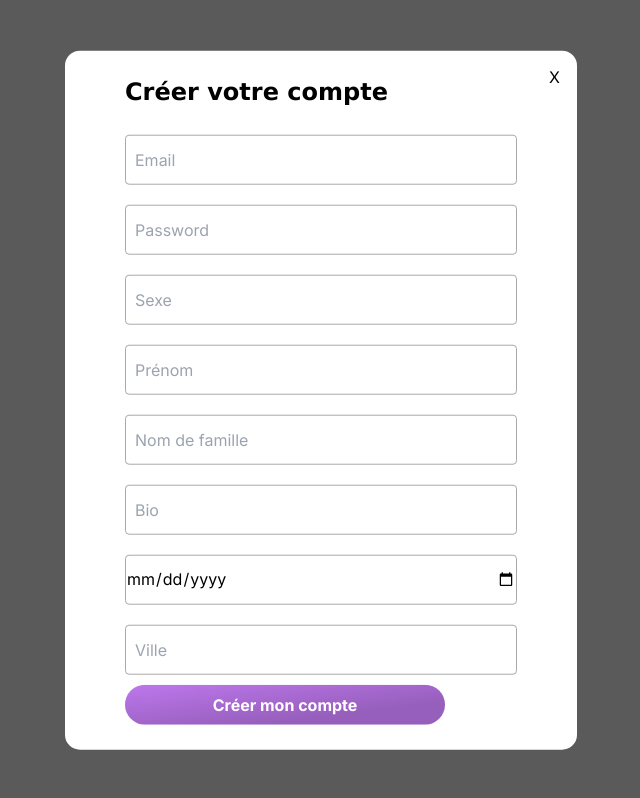
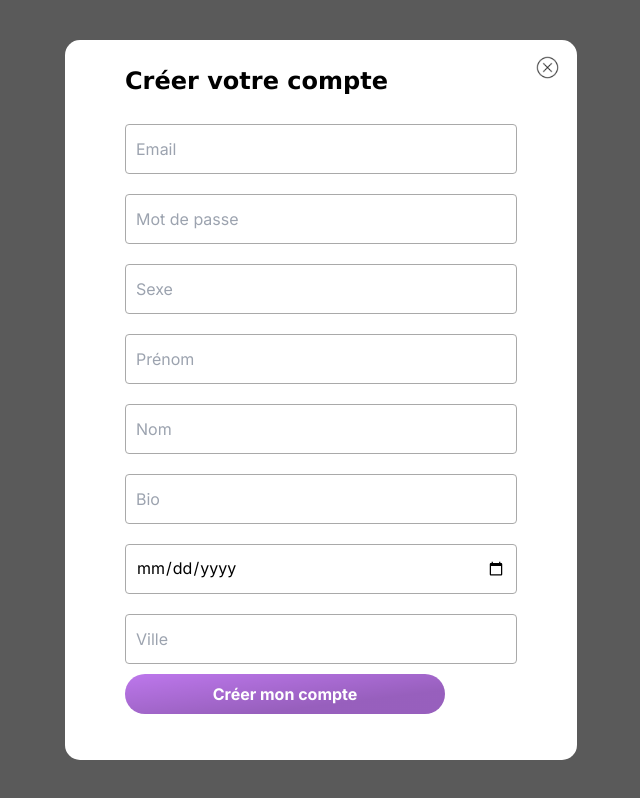
Before and after one commit to Cyrille-fnd/family-meet-frontend, a Next.js app: page / in a window 1280 px wide. Both pictures are taken after a click on the button "Créer un compte". Shown: the whole page, without its empty margins (319-959 px from the left). Built offline with nearby package versions, Linux system fonts and the light colour scheme; no server answers.

Commit message:
:lipstick: improve forms ui

```diff
--- a/components/form/input/Input.tsx
+++ b/components/form/input/Input.tsx
@@ -4,7 +4,7 @@ import React from "react";
 export interface InputProps {
     name: string
     type?: string
-    placeholder: string
+    placeholder?: string
 }
 
 const Input: React.FC<InputProps>
--- a/components/form/input/input.module.css
+++ b/components/form/input/input.module.css
@@ -1,4 +1,7 @@
 .input {
+    box-sizing: border-box;
+    padding-left: 10px;
+    padding-right: 10px;
     border: 1px solid darkgrey;
     border-radius: 4px;
     width: 100%;
--- a/components/loginModal/loginModal.tsx
+++ b/components/loginModal/loginModal.tsx
@@ -3,6 +3,7 @@ import s from "./loginModal.module.css"
 import Input from "@/components/form/input/Input";
 import Button from "@/components/form/button/button";
 import {useRouter} from "next/navigation";
+import Image from "next/image";
 
 export interface LoginModalProps {
     isOpen: boolean,
@@ -59,13 +60,19 @@ const LoginModal: React.FC<LoginModalProps> = ({
                 <div className={s.modalContent}>
                     <h1 className={s.formTitle}>Connectez-vous</h1>
                     <form className={s.modalForm} onSubmit={handleSubmit} id="loginForm">
-                        <Input name="email" placeholder="  Email"/>
-                        <Input name="password" type="password" placeholder="  Password"/>
+                        <Input name="email" placeholder="Email"/>
+                        <Input name="password" type="password" placeholder="Password"/>
                     </form>
                     <Button type="submit" form="loginForm" value="Me connecter" />
 
                     <button className={s.closeModal} onClick={close} >
-                        X
+                        <Image
+                                priority={true}
+                                src={"/icon-cancel-cross.png"}
+                                width={25}
+                                height={20}
+                                alt={'cancel-icon'}
+                            />
                     </button>
                 </div>
             </div>
--- a/components/registerModal/registerModal.module.css
+++ b/components/registerModal/registerModal.module.css
@@ -37,6 +37,8 @@ body.active-modal {
     border-radius: 15px;
     max-width: 600px;
     min-width: 300px;
+    height: 90%;
+    overflow-y: scroll;
 }
 
 .modalForm {
--- a/components/registerModal/registerModal.tsx
+++ b/components/registerModal/registerModal.tsx
@@ -3,6 +3,7 @@ import s from "./registerModal.module.css"
 import Input from "@/components/form/input/Input";
 import Button from "@/components/form/button/button";
 import {useRouter} from "next/navigation";
+import Image from "next/image";
 
 
 export interface RegisterModalProps {
@@ -64,19 +65,25 @@ const RegisterModal: React.FC<RegisterModalProps> = ({
                 <div className={s.modalContent}>
                     <h1 className={s.formTitle}>Créer votre compte</h1>
                     <form className={s.modalForm} onSubmit={handleSubmit} id="registerForm">
-                        <Input name="email" placeholder="  Email"/>
-                        <Input name="password" type="password" placeholder="  Password"/>
-                        <Input name="sex" placeholder="  Sexe"/>
-                        <Input name="firstname" placeholder="  Prénom"/>
-                        <Input name="lastname" placeholder="  Nom de famille"/>
-                        <Input name="bio" placeholder="  Bio"/>
-                        <Input name="birthday" type="date" placeholder=" Date de naissance"/>
-                        <Input name="city" placeholder="  Ville"/>
+                        <Input name="email" placeholder="Email"/>
+                        <Input name="password" type="password" placeholder="Mot de passe"/>
+                        <Input name="sex" placeholder="Sexe"/>
+                        <Input name="firstname" placeholder="Prénom"/>
+                        <Input name="lastname" placeholder="Nom"/>
+                        <Input name="bio" placeholder="Bio"/>
+                        <Input name="birthday" type="date"/>
+                        <Input name="city" placeholder="Ville"/>
                     </form>
                     <Button type="submit" form="registerForm" value="Créer mon compte" />
 
-                    <button className={s.closeModal} onClick={close} >
-                        X
+                    <button className={s.closeModal} onClick={close}>
+                        <Image
+                            priority={true}
+                            src={"/icon-cancel-cross.png"}
+                            width={25}
+                            height={20}
+                            alt={'cancel-icon'}
+                        />
                     </button>
                 </div>
             </div>
```
Also changed, not shown: public/icon-cancel-cross.png (added).
